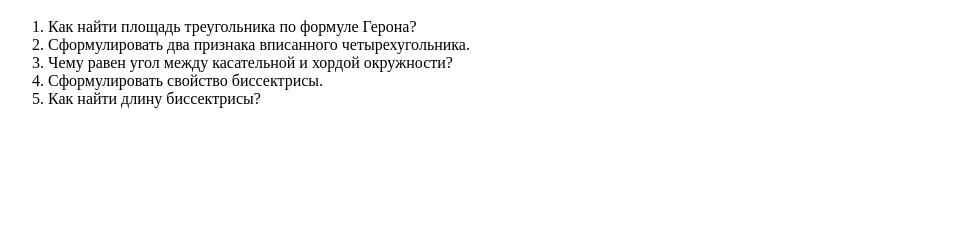
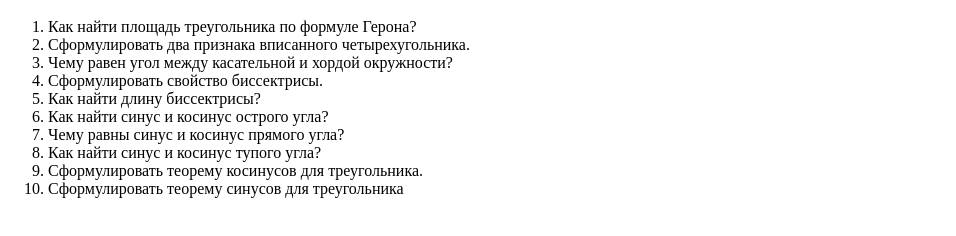
Before and after one commit to alexslovesnov/classes, a plain HTML site: page Ira/IraCardsList.html in a window 1280 px wide. Shown: the part 48-284 px from the top of the page, without its empty margins (0-956 px from the left). Drawn offline with nearby package versions, Linux system fonts and the light colour scheme; some packages are replaced by stand-ins of ours.

Commit message:
Update IraCardsList.html

```diff
--- a/Ira/IraCardsList.html
+++ b/Ira/IraCardsList.html
@@ -12,6 +12,11 @@
             <li> Чему равен угол между касательной и хордой окружности? </li>
             <li> Сформулировать свойство биссектрисы. </li>
             <li> Как найти длину биссектрисы? </li>
+            <li> Как найти синус и косинус острого угла? </li>
+            <li> Чему равны синус и косинус прямого угла? </li>
+            <li> Как найти синус и косинус тупого угла? </li>
+            <li> Сформулировать теорему косинусов для треугольника. </li>
+            <li> Сформулировать теорему синусов для треугольника </li>
         </ol>
     </body>
 </html>
```
